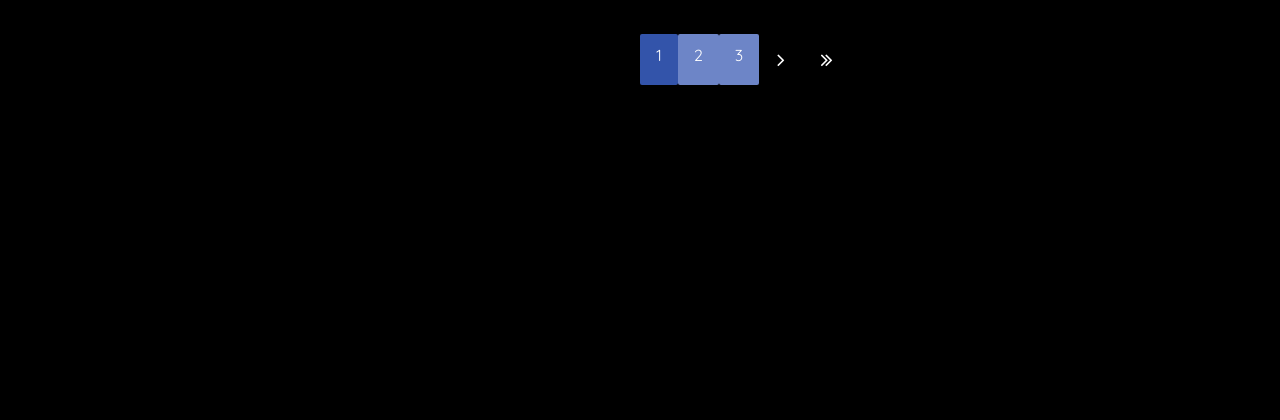
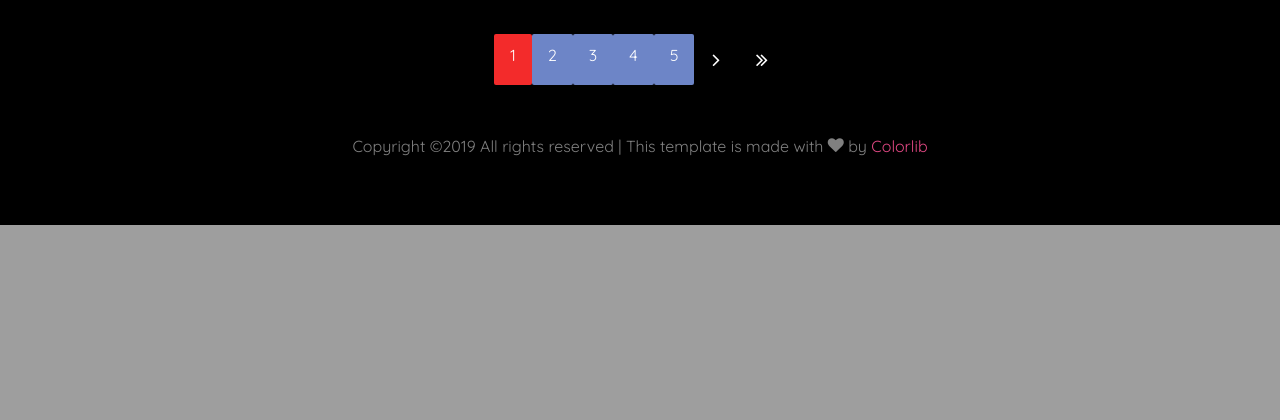
Before and after one commit to tult98/photos-gallery, a Django app: page /photos/ in a window 1280 px wide. Shown: the part 3182-3602 px from the top of the page. After the commit the page ends 3407 px from the top, so only its background shows below. Run offline with Django 3.2, Linux system fonts and the light colour scheme; data comes from the database, SQL or seed files in the repository; some libraries are stand-ins or nearby versions; some web fonts are replaced.

Commit message:
tult update pagination bar

```diff
--- a/photos_gallery/settings.py
+++ b/photos_gallery/settings.py
@@ -132,4 +132,4 @@ STATICFILES_DIRS = [
 
 STATICFILES_STORAGE = 'whitenoise.storage.CompressedManifestStaticFilesStorage'
 
-ALLOWED_HOSTS = ['127.0.0.1', '.herokuapp.com']
+ALLOWED_HOSTS = ['127.0.0.1', '.herokuapp.com', '2de3b39a.ngrok.io']
--- a/static/css/my_style.css
+++ b/static/css/my_style.css
@@ -1,9 +1,10 @@
 .pagination {
-    margin: 50%;
     margin-top: 1em;
+    display: inline-block;
 }
 
 .pagination a {
+    display: block;
     color: white;
     float: left;
     padding: 8px 16px;
@@ -16,6 +17,10 @@
     padding: 8px 16px;
 } */
 
+span.pagination-number.pagination-current {
+    background-color:rgb(243, 43, 43);
+}
+
 .pagination-number {
     padding: 8px 16px;
     border-radius: 2px;
@@ -26,6 +31,7 @@
 .pagination-number:hover,
 .pagination-current {
     background-color: #3354AA;
+    color: white;
 }
 
 .pagination-action {
--- a/templates/photos.html
+++ b/templates/photos.html
@@ -10,7 +10,6 @@
   <link href="https://fonts.googleapis.com/css?family=Quicksand:300,400,500,700,900" rel="stylesheet">
   <link href="https://maxcdn.bootstrapcdn.com/font-awesome/4.7.0/css/font-awesome.min.css" rel="stylesheet">
   <link rel="stylesheet" href="{% static 'fonts/icomoon/style.css' %}">
-
   <link rel="stylesheet" href="{% static 'css/my_style.css' %}">
   <link rel="stylesheet" href="{% static 'css/bootstrap.min.css' %}">
   <link rel="stylesheet" href="{% static 'css/magnific-popup.css' %}">
@@ -55,8 +54,7 @@
         </div>
 
         {% if photos.has_other_pages %}
-        <div class="pagination">
-
+          <div class="pagination justify-content-center">
             {% if photos.has_previous %}
             <a class="pagination-action" href="?page=1">
               <i class="fa fa-angle-double-left" aria-hidden="true"></i>
@@ -70,7 +68,7 @@
 
             {% if photos.number == num %}
             <span class="pagination-number pagination-current">{{ num }}</span>
-          {% elif num > photos.number|add:'-3' and num < photos.number|add:'3' %}
+            {% elif num > photos.number|add:'-5' and num < photos.number|add:'5' %}
             <a class="pagination-number" href="?page={{ num }}">{{ num }}</a>
             {% endif %}
 
```
Lines whose indentation alone changed are shown as unchanged.
